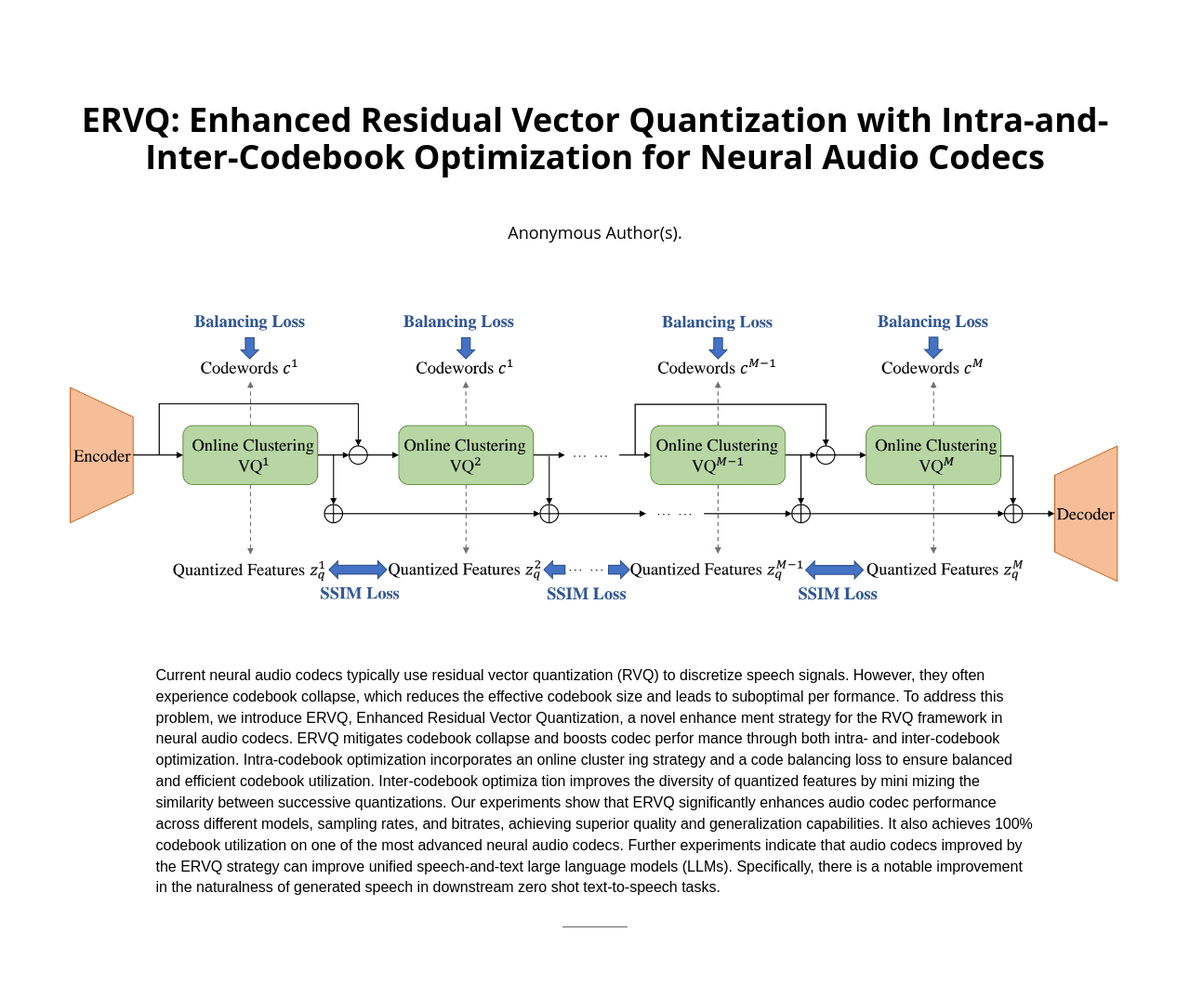
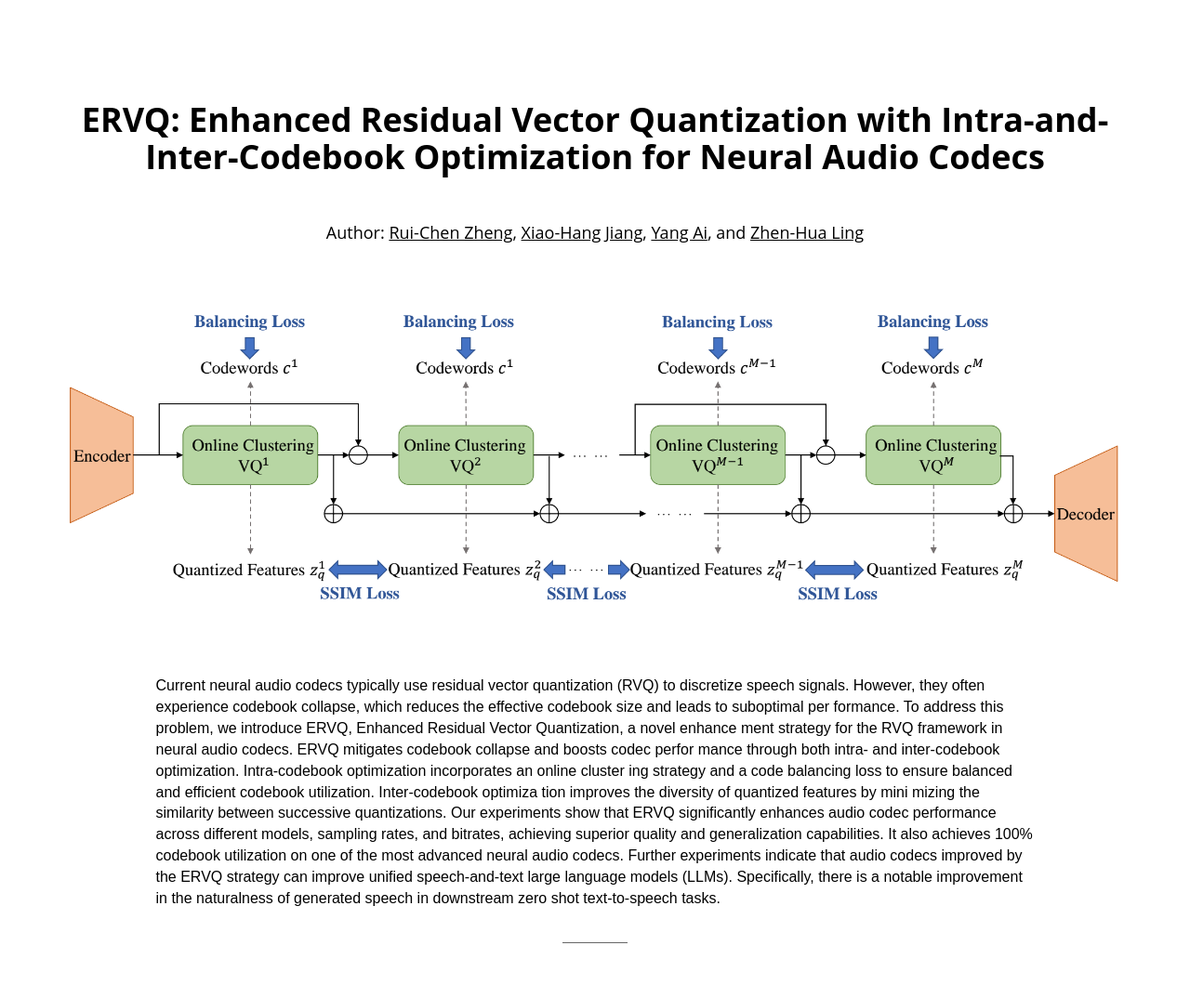
Before and after one commit to ZhengRachel/ERVQ, a plain HTML site: page index.html in a window 1280 px wide. Shown: the top 1074 px of the page at 93% size. Drawn offline with Linux system fonts and the light colour scheme; a web font is replaced by a local one.

Commit message:
Update index.html

```diff
--- a/index.html
+++ b/index.html
@@ -32,12 +32,13 @@
     <div class="section-title text-center center">
         <h1 style="color:black"><strong><br><br> ERVQ: Enhanced Residual Vector Quantization with Intra-and-Inter-Codebook Optimization for Neural Audio Codecs</b></strong></h1>
         <br><br>
-        <!-- <font color="black" size="4"> Author: </font>
+        <font color="black" size="4"> Author: </font>
         <a href="https://zhengrachel.github.io/"><font color="black" size="4"><u>Rui-Chen Zheng</u></a>,
-            <a href="http://staff.ustc.edu.cn/~yangai/"><font color="black" size="4"><u>Yang Ai</u></a>,
-            <font color="black" size="4">and </font>
-        <a href="http://staff.ustc.edu.cn/~zhling/#!index.md"><font color="black" size="4"><u>Zhen-Hua Ling</u></a> -->
-        <font color="black" size="4"> Anonymous Author(s). </font>
+        <a><font color="black" size="4"><u>Xiao-Hang Jiang</u></a>,
+        <a href="http://staff.ustc.edu.cn/~yangai/"><font color="black" size="4"><u>Yang Ai</u></a>,
+        <font color="black" size="4">and </font>
+        <a href="http://staff.ustc.edu.cn/~zhling/#!index.md"><font color="black" size="4"><u>Zhen-Hua Ling</u></a>
+        <!-- <font color="black" size="4"> Anonymous Author(s). </font> -->
     </div>
 
     <div class="portfolio-item">
```
